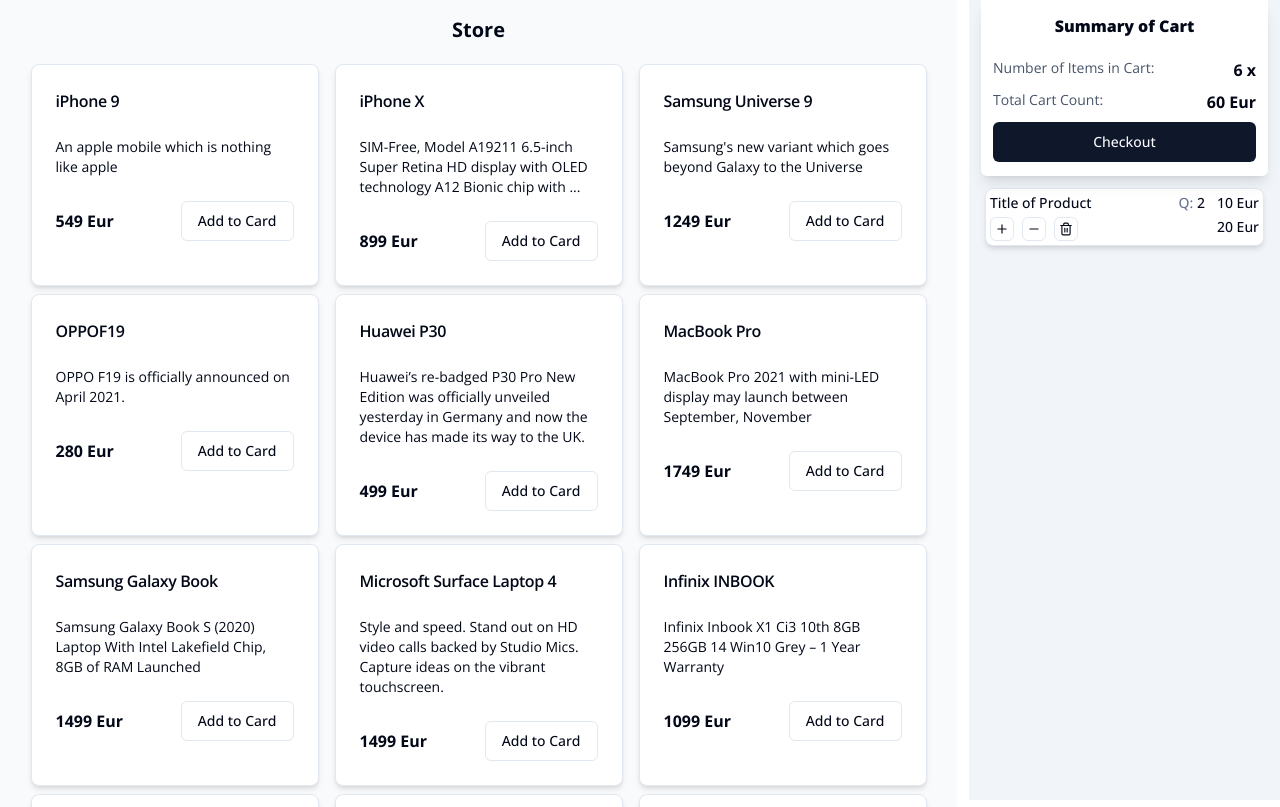
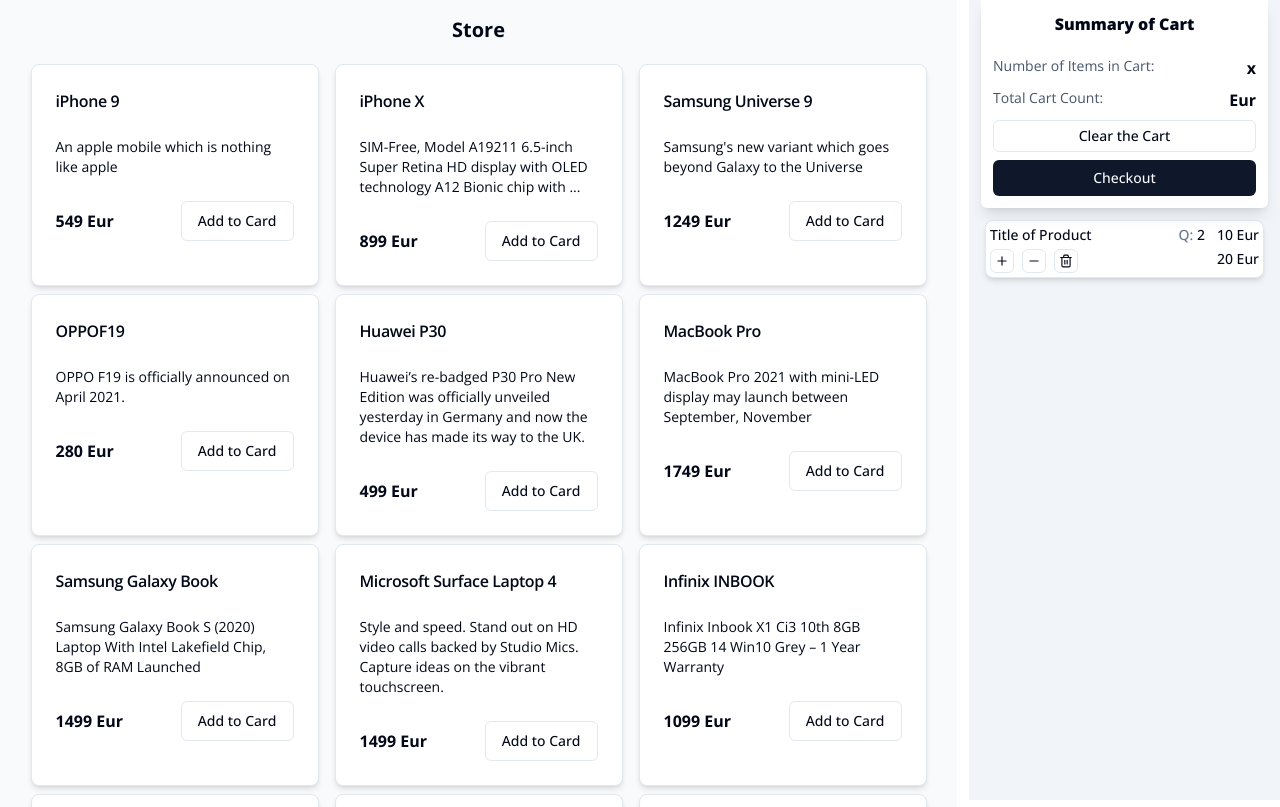
Before and after one commit to MajkoDev/shopping-cart, a Next.js app: page / in a window 1280 px wide. Shown: the top 807 px of the page. Built offline with nearby package versions, Linux system fonts and the light colour scheme.

Commit message:
cartCount, totalPrice

```diff
--- a/components/cart-summary.jsx
+++ b/components/cart-summary.jsx
@@ -1,18 +1,19 @@
 // ui
 import { Button } from "@/components/ui/button";
 
-export default function CartSummary() {
+export default function CartSummary({ cartCount, totalPrice }) {
   return (
-    <div className="h-44 flex flex-col justify-center gap-y-2 bg-white rounded-b-md rounded-t-none m-3 mt-0 p-3 sticky top-0 shadow-lg">
+    <div className="h-52 flex flex-col justify-center gap-y-2 bg-white rounded-b-md rounded-t-none m-3 mt-0 p-3 sticky top-0 shadow-lg">
       <h2 className="font-extrabold text-center mb-3">Summary of Cart</h2>
       <div className="flex flex-row justify-between text-md">
         <p className="text-slate-600 text-sm">Number of Items in Cart:</p>
-        <p className="text-slate-950 font-bold">6 x</p>
+        <p className="text-slate-950 font-bold">{cartCount} x</p>
       </div>
       <div className="flex flex-row justify-between text-md">
         <p className="text-slate-600 text-sm">Total Cart Count:</p>
-        <p className="text-slate-950 font-bold">60 Eur</p>
+        <p className="text-slate-950 font-bold">{totalPrice} Eur</p>
       </div>
+      <Button variant='outline' className='h-8'>Clear the Cart</Button>
       <Button>Checkout</Button>
     </div>
   );
```
